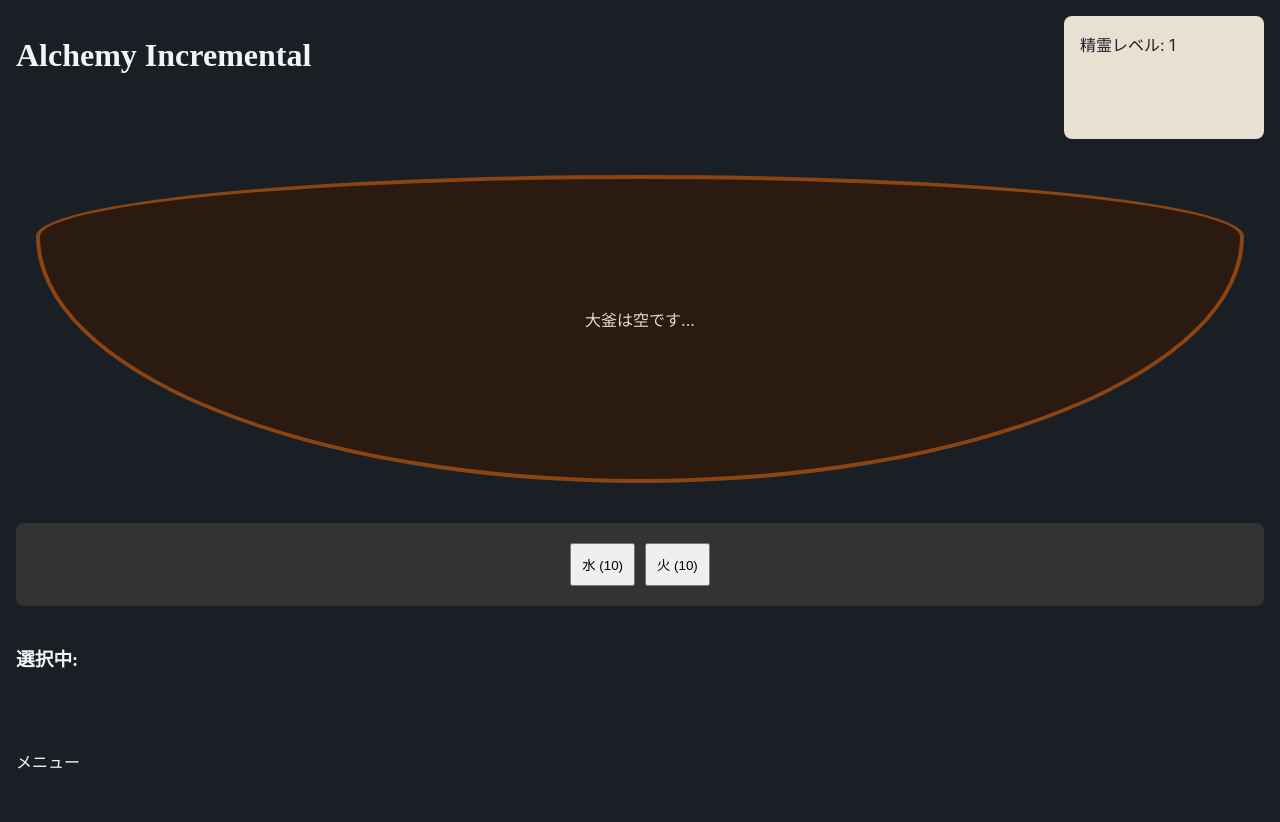
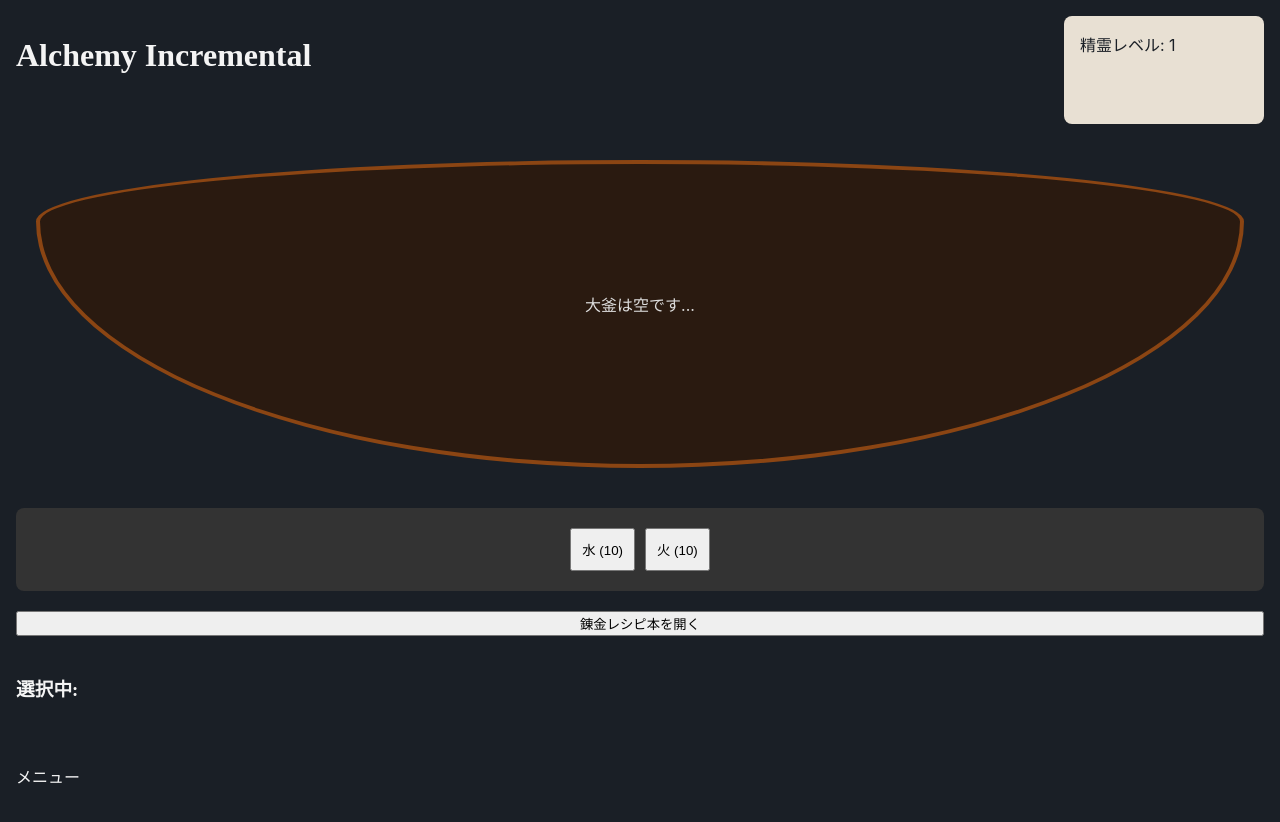
Before and after one commit to YuMurata/alchemy-incremental, a React (Vite) app: page / in a window 1280 px wide. Shown: the top 822 px of the page. Built offline with nearby package versions, Linux system fonts and the light colour scheme.

Commit message:
feat: add recipe book component and integrate into UI

```diff
--- a/src/ui/App.tsx
+++ b/src/ui/App.tsx
@@ -5,9 +5,12 @@ import Mixer from './components/Mixer';
 import { CauldronArea } from './components/CauldronArea';
 import { QuickMaterialPanel } from './components/QuickMaterialPanel';
 
+import { RecipeBook } from './components/RecipeBook';
+
 const AppContent: React.FC = () => {
   const { state } = useGameStore();
   const [selectedMaterials, setSelectedMaterials] = useState<string[]>([]);
+  const [showRecipeBook, setShowRecipeBook] = useState(false);
 
   const addMaterial = (name: string) => {
     setSelectedMaterials(prev => prev.length < 3 ? [...prev, name] : prev);
@@ -24,9 +27,15 @@ const AppContent: React.FC = () => {
         header: <h1>Alchemy Incremental</h1>,
         spiritPanel: <div>精霊レベル: 1</div>,
         main: (
-          <div style={{ display: 'grid', gridTemplateAreas: '"anim" "mats"', gap: '20px' }}>
+          <div style={{ display: 'grid', gridTemplateAreas: '"anim" "mats" "recipes"', gap: '20px' }}>
             <CauldronArea selectedMaterials={selectedMaterials} onSynthesize={synthesize} />
             <QuickMaterialPanel items={state.items} onAddMaterial={addMaterial} />
+
+            <button onClick={() => setShowRecipeBook(!showRecipeBook)}>
+              {showRecipeBook ? 'レシピ本を閉じる' : '錬金レシピ本を開く'}
+            </button>
+            {showRecipeBook && <RecipeBook />}
+
             <div className="synthesis-status">
               <h3>選択中:</h3>
               {selectedMaterials.map((m, i) => (
--- /dev/null
+++ b/src/ui/components/RecipeBook.tsx
@@ -0,0 +1,17 @@
+import React from 'react';
+import recipes from '../../data/recipe-db.json';
+
+export const RecipeBook: React.FC = () => {
+  return (
+    <div className="recipe-book" style={{ border: '2px solid #555', padding: '15px', borderRadius: '8px' }}>
+      <h3>錬金レシピ本</h3>
+      <div style={{ maxHeight: '400px', overflowY: 'auto' }}>
+        {recipes.map((recipe: any) => (
+          <div key={recipe.id} style={{ borderBottom: '1px solid #333', padding: '5px 0' }}>
+            <strong>{recipe.name}</strong>: {recipe.ingredients.map((ing: any) => ing.name).join(' + ')}
+          </div>
+        ))}
+      </div>
+    </div>
+  );
+};
```
